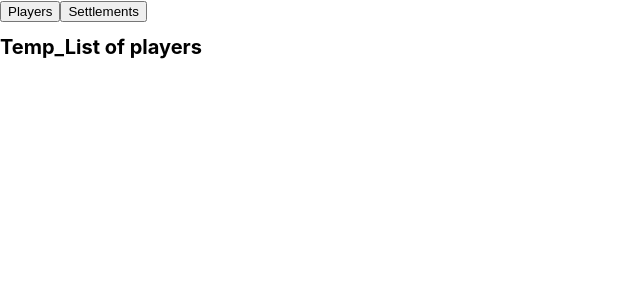
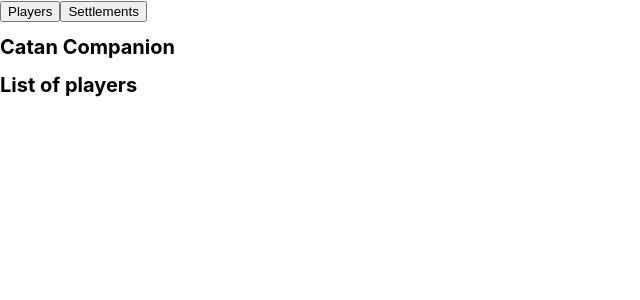
Before and after one commit to CK6853/CatanCompanion, a React (Create React App) app: page / in a window 1280 px wide. Both pictures are taken after a click on the button "Return Home". Shown: the top 300 px of the page, without its empty margins (0-640 px from the left). Built offline with nearby package versions, Linux system fonts and the light colour scheme.

Commit message:
Commenting

```diff
--- a/src/App.js
+++ b/src/App.js
@@ -51,6 +51,8 @@
     setCurrentPageState("Home)")
   }
 
+  // Figure out which page to render
+  // Again, could set up routes but can't be bothered for an application this small
   switch(currentPageState) {
     case "Players":
       return (<Players returnHome={returnHome} players={playerArray} setPlayers={setPlayerArray}/>)
@@ -66,14 +68,19 @@
 // Home Page
 function Home(props) {
   return (
-    <div className="Home">
+    <div className="Body">
+      {/*Navigation Bar for alternate pages*/}
       <div className="NavBar">
+        {/*Could just copy/paste this, but might want to add more in future*/}
         {["Players", "Settlements"].map((pagePlayer) => (
+          /*Base button text and page state function on this string*/
           <button className="NavButton" onClick={() => props.setCurrentPageState(pagePlayer)}>{pagePlayer}</button>
         ))}
       </div>
+      <h1>Catan Companion</h1>
 
-      <h1>Temp_List of players</h1>
+      {/*TEMP - FOR TESTING*/}
+      <h1>List of players</h1>
       {props.players.map((player) => (<p>{player}</p>))}
     </div>
   )
```
